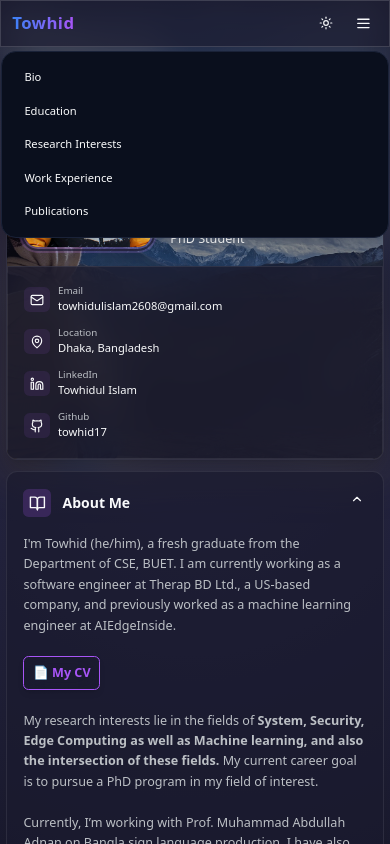
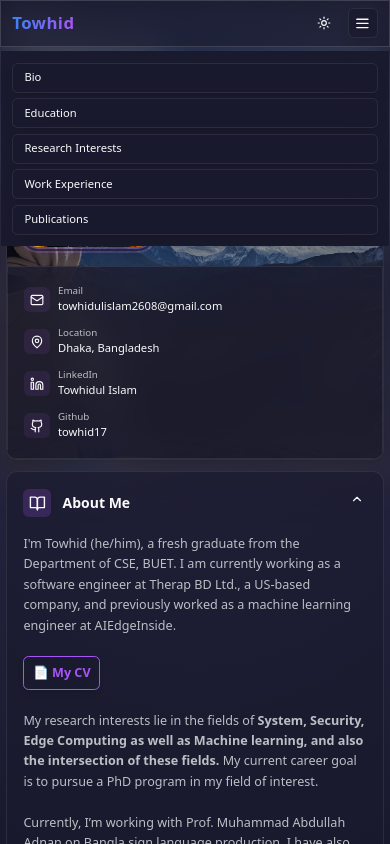
Before and after one commit to towhid17/towhid17.github.io, a React (Vite) app: page / in a window 390 px wide. Both pictures are taken after a click on the button 363 px from the left and 23 px from the top of the page. Shown: the top 844 px of the page. Built offline with nearby package versions, Linux system fonts and the light colour scheme.

Commit message:
navbar color fixed

```diff
--- a/src/components/navigation/MobileMenu.tsx
+++ b/src/components/navigation/MobileMenu.tsx
@@ -17,20 +17,20 @@ export function MobileMenu() {
     <div className="md:hidden">
       <button
         onClick={() => setIsOpen(!isOpen)}
-        className="p-2 rounded-lg bg-dark-blue hover:bg-blue-900 transition-colors"
+        className="p-2 rounded-lg glass-card transition-colors text-primary"
         aria-label="Toggle menu"
       >
         <Menu className="w-6 h-6 text-primary" />
       </button>
 
       {isOpen && (
-        <div className="absolute top-full left-0 right-0 mt-2 bg-[#0a0f1d] border border-[#1a2238] rounded-xl shadow-lg p-4">
+        <div className="absolute top-full left-0 right-0 mt-2 bg-[var(--gradient-start)] p-4">
           <nav className="flex flex-col gap-2">
             {navItems.map((item) => (
               <a
                 key={item.href}
                 href={item.href}
-                className="px-4 py-2 rounded-lg text-primary hover:bg-[#16213e] transition-colors"
+                className="px-4 py-2 rounded-lg text-primary glass-card transition-colors"
                 onClick={(e) => {
                   e.preventDefault();
                   document.querySelector(item.href)?.scrollIntoView({
```
Also changed, not shown: src/components/header/HeaderBackground.tsx (+0 -64 lines).
